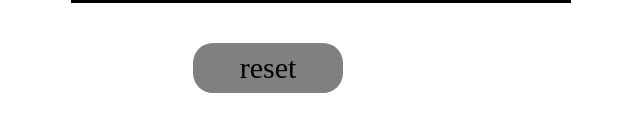
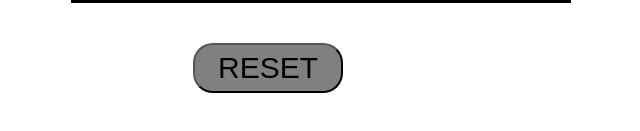
Before and after one commit to reza-estabraghi/tic, a plain HTML site: page index.html in a window 1280 px wide. Shown: the part 597-728 px from the top of the page, without its empty margins (319-959 px from the left). Drawn offline with Linux system fonts and the light colour scheme.

Commit message:
Update index.html

```diff
--- a/index.html
+++ b/index.html
@@ -37,7 +37,7 @@
             position: fixed;
             top: 0;left: 0;
         }
-        a{
+        button{
             position: fixed;
             top: 80%;
             left: 40%;
@@ -48,8 +48,9 @@
             font-size: 30px;
             background-color: grey;
             color: black;
-            text-decoration: none;
+            text-transform: uppercase;
             border-radius: 20px;
+            cursor: pointer;
         }
         h1{
             margin-left: 40%;
@@ -74,7 +75,7 @@
         <div></div>
         <div></div>
     </section>
-    <a href="#" id="res">reset</a>
+    <button id="res">reset</button>
 </body>
 <script>
     let _x = 'x'
@@ -206,10 +207,10 @@
     }
     document.getElementById('res').addEventListener('click',(e)=>{
         click=0
-        document.getElementById('sec').removeChild(_por)
         _div.forEach((val)=>{
             val.innerHTML=''
         })
+        document.getElementById('sec').removeChild(_por)
     })
     function reza(){
         document.getElementById('sec').appendChild(_por)
```
